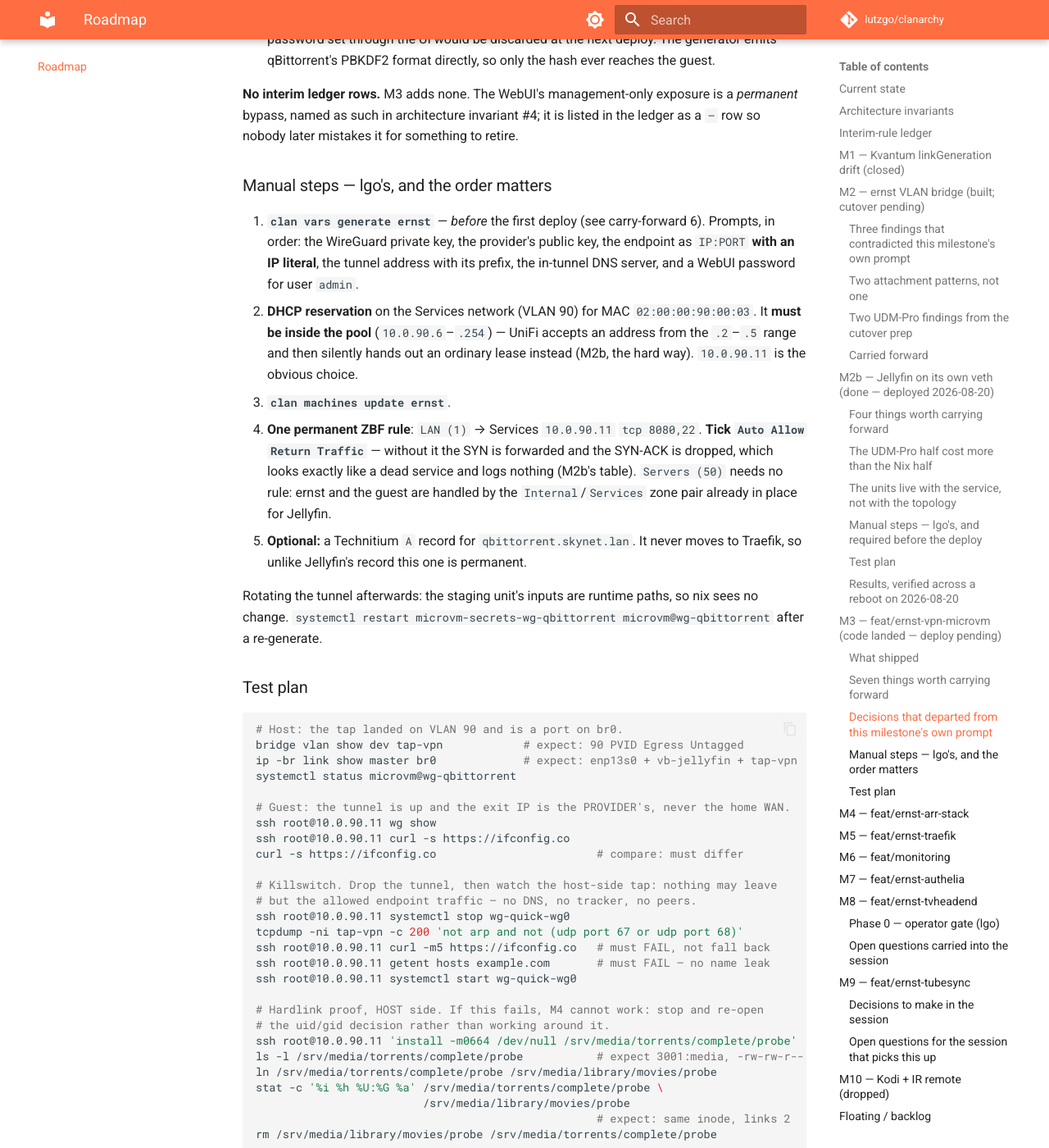
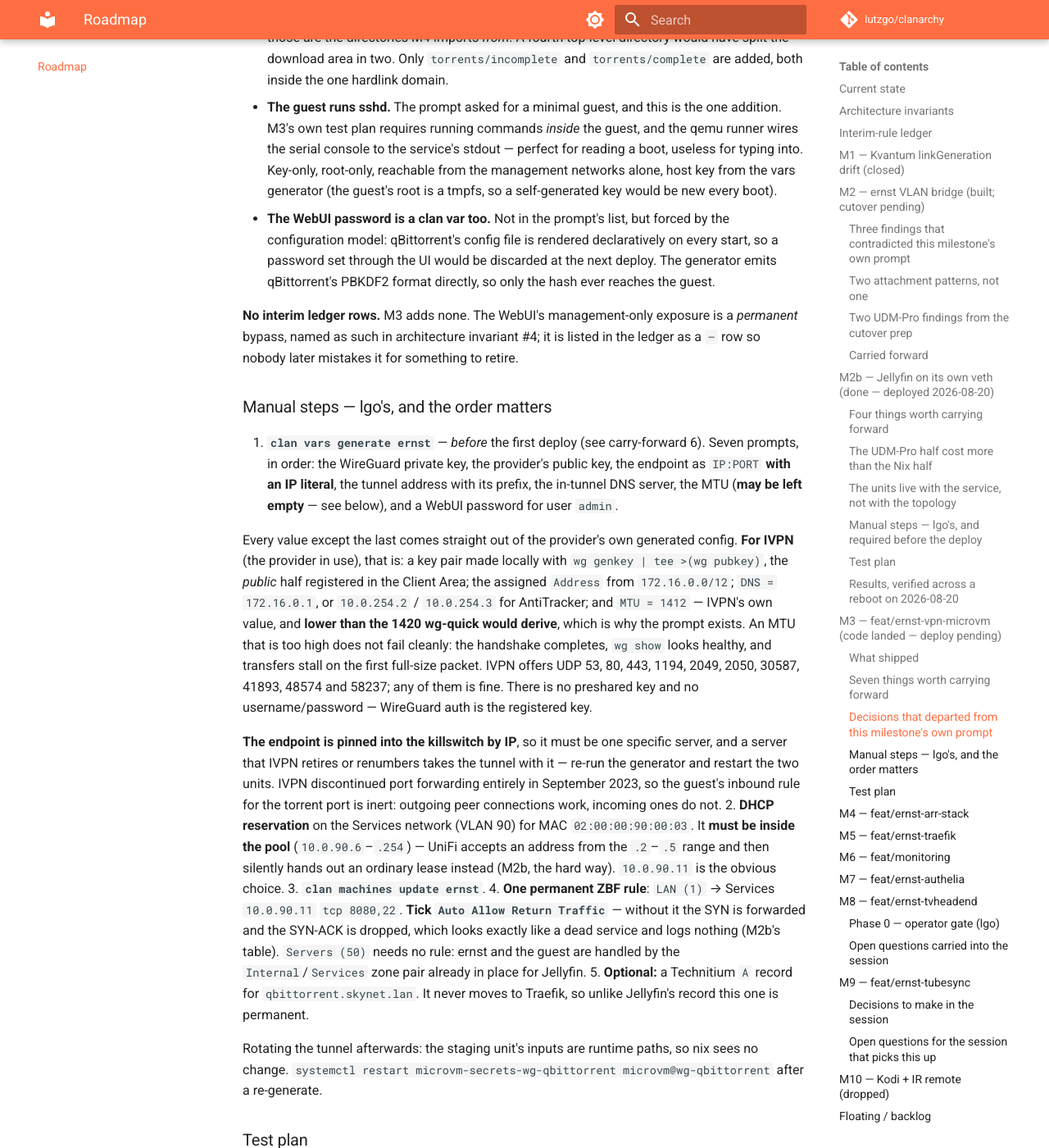
Before and after one commit to lutzgo/clanarchy, an MkDocs documentation site: the page built from docs/roadmap.md, in a window 1280 px wide and 1400 px high, scrolled down 22162 px. Shown: the whole window at 82% size. Built offline with MkDocs 1.6.1 and Material for MkDocs 9.7.7, drawn with Linux system fonts in a browser that asks for light colours; comment, search, counter and statistics services are not loaded; some of the changed text lies outside the part shown.

Commit message:
Scope the routing carve-out per management network, and prompt for MTU
Two fixes found while working out which values IVPN's WireGuard config
supplies for `clan vars generate`.

The routing carve-out that keeps WebUI replies out of the tunnel used a
single 10.0.0.0/16 rule. IVPN's AntiTracker resolvers are 10.0.254.2 and
10.0.254.3, which that rule would route at eth0 where the killswitch
correctly drops them — tunnel up, wg show healthy, no name resolving.
The rules are now derived from mgmtNets, one per subnet, which also ties
the carve-out to the firewall rules it exists to serve.

wg-quick derives an MTU of 1420 when the config omits one; IVPN specifies
1412. Too high does not fail cleanly — the handshake completes and
transfers stall on the first full-size packet. Added an optional `mtu`
prompt; an empty answer omits the line entirely.

Generator verified by running it with dummy inputs: both MTU paths
produce a valid wg-quick config, and a hostname endpoint is rejected.

Co-Authored-By: Claude Opus 5 <noreply@anthropic.com>

```diff
--- a/docs/roadmap.md
+++ b/docs/roadmap.md
@@ -686,8 +686,21 @@ guest, `wg-qbittorrent`:
    table. A reply to a client on 10.0.10.0/24 — a different subnet from the
    guest's — matches nothing in main once the default route is suppressed, and
    falls into the tunnel. The service looks dead from exactly the networks
-   allowed to reach it. A networkd `[RoutingPolicyRule]` at priority 100 sends
-   the home supernet to `main`; nftables still governs what may leave.
+   allowed to reach it. A networkd `[RoutingPolicyRule]` at priority 100 per
+   management network sends those replies to `main`; nftables still governs
+   what may leave.
+
+   **Per network, not per supernet — and the first draft got that wrong.** It
+   used a single rule for `10.0.0.0/16`, covering the whole VLAN map in one
+   line. That is a latent breakage for any provider whose in-tunnel resolver
+   lives in the same prefix, and IVPN's does: AntiTracker DNS is `10.0.254.2`
+   (hardcore `10.0.254.3`), which a `/16` carve-out routes at `eth0`, where the
+   killswitch correctly drops it. Symptom: tunnel up, `wg show` perfect, not one
+   name resolves. Caught by reading the provider's documentation before
+   generating vars, not by anything in the repo — the same shape as M2's VLAN 80
+   and M2b's MAC pin, where a plausible generalisation was recorded as if it
+   were a measurement. Enumerating the two subnets that actually need the
+   carve-out removes the class.
 
 5. **`Bridge=`, not `KeepMaster=` — the opposite of `containers/jellyfin.nix`,
    and the VLAN race that file documents cannot happen here.** nspawn enslaves
@@ -745,9 +758,30 @@ retire.
 ### Manual steps — lgo's, and the order matters
 
 1. **`clan vars generate ernst`** — *before* the first deploy (see carry-forward
-   6). Prompts, in order: the WireGuard private key, the provider's public key,
-   the endpoint as `IP:PORT` **with an IP literal**, the tunnel address with its
-   prefix, the in-tunnel DNS server, and a WebUI password for user `admin`.
+   6). Seven prompts, in order: the WireGuard private key, the provider's public
+   key, the endpoint as `IP:PORT` **with an IP literal**, the tunnel address with
+   its prefix, the in-tunnel DNS server, the MTU (**may be left empty** — see
+   below), and a WebUI password for user `admin`.
+
+   Every value except the last comes straight out of the provider's own
+   generated config. **For IVPN** (the provider in use), that is: a key pair
+   made locally with `wg genkey | tee >(wg pubkey)`, the *public* half
+   registered in the Client Area; the assigned `Address` from `172.16.0.0/12`;
+   `DNS = 172.16.0.1`, or `10.0.254.2` / `10.0.254.3` for AntiTracker; and
+   `MTU = 1412` — IVPN's own value, and **lower than the 1420 wg-quick would
+   derive**, which is why the prompt exists. An MTU that is too high does not
+   fail cleanly: the handshake completes, `wg show` looks healthy, and transfers
+   stall on the first full-size packet. IVPN offers UDP 53, 80, 443, 1194, 2049,
+   2050, 30587, 41893, 48574 and 58237; any of them is fine. There is no
+   preshared key and no username/password — WireGuard auth is the registered
+   key.
+
+   **The endpoint is pinned into the killswitch by IP**, so it must be one
+   specific server, and a server that IVPN retires or renumbers takes the tunnel
+   with it — re-run the generator and restart the two units. IVPN discontinued
+   port forwarding entirely in September 2023, so the guest's inbound rule for
+   the torrent port is inert: outgoing peer connections work, incoming ones do
+   not.
 2. **DHCP reservation** on the Services network (VLAN 90) for MAC
    `02:00:00:90:00:03`. It **must be inside the pool** (`10.0.90.6`–`.254`) —
    UniFi accepts an address from the `.2`–`.5` range and then silently hands out
```
Also changed, not shown: 1 other file.
